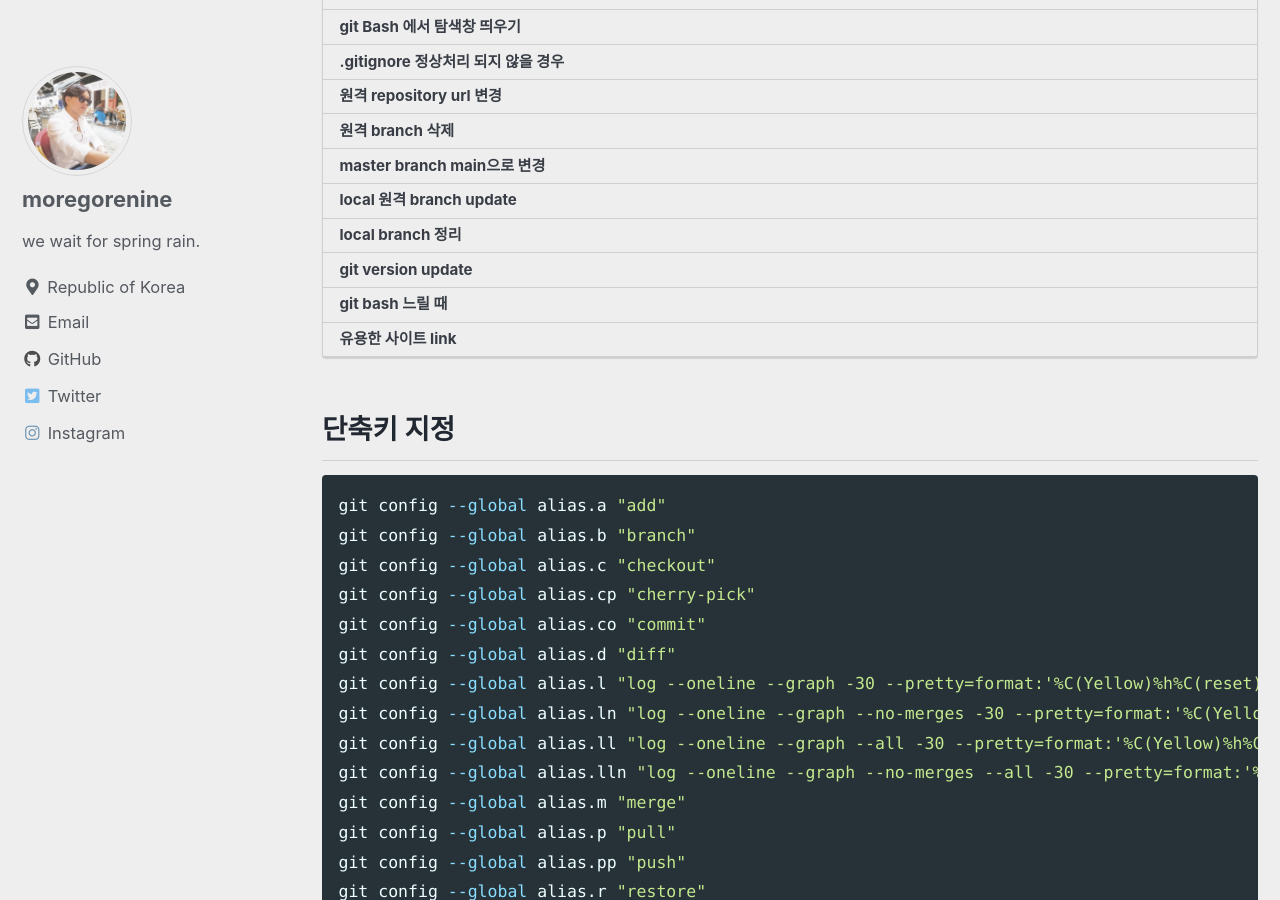
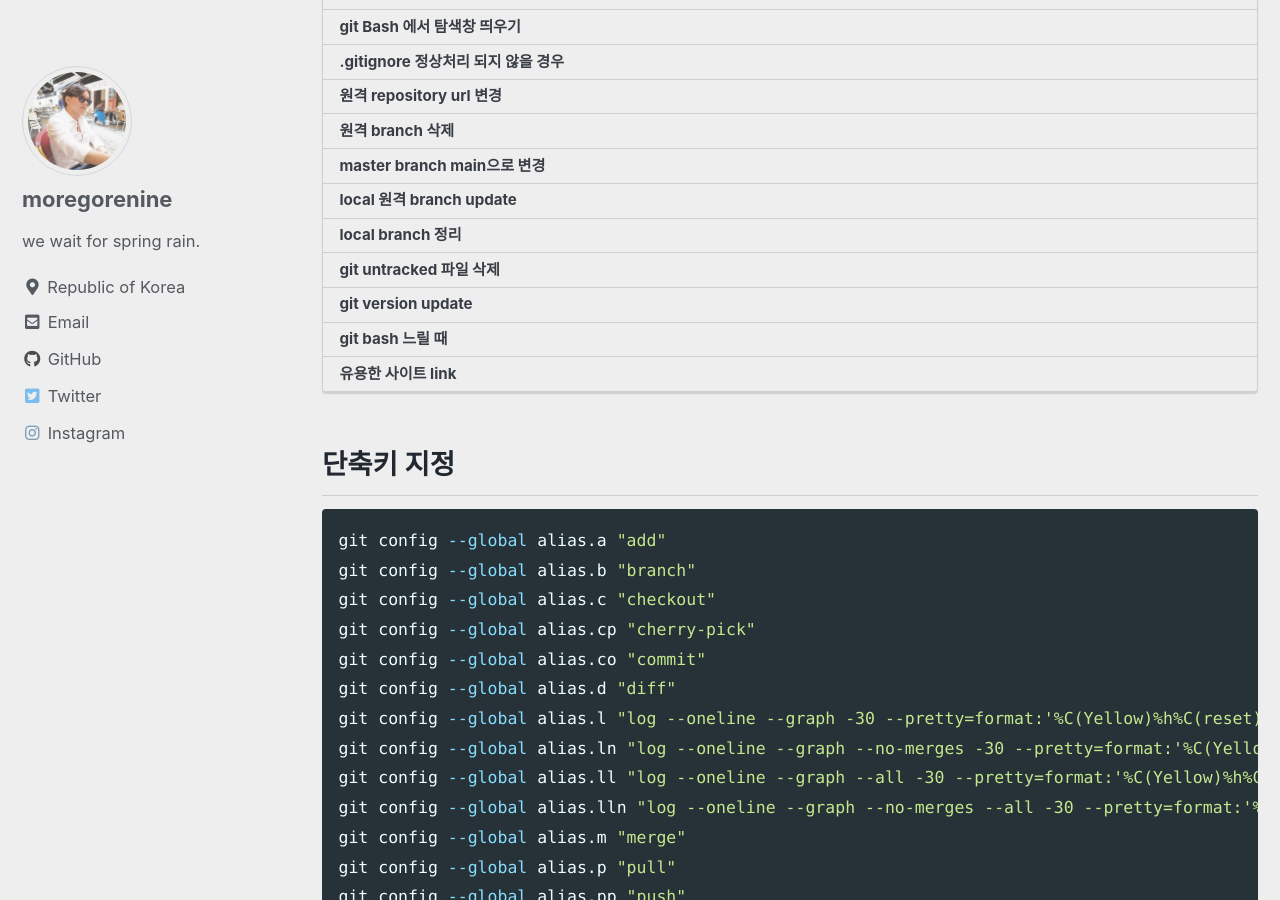
Before and after one commit to moregorenine/moregorenine.github.io, a Jekyll site: the page built from _posts/git/2021-7-1-git.md, in a window 1280 px wide and 900 px high, scrolled down 337 px. Built offline with Jekyll 4.4.1, drawn with Linux system fonts in a browser that asks for light colours; cached includes are drawn as plain includes; comment, search, counter and statistics services are not loaded; some of the changed text lies outside the part shown.

Commit message:
Update 2021-7-1-git.md

````diff
--- a/_posts/git/2021-7-1-git.md
+++ b/_posts/git/2021-7-1-git.md
@@ -112,6 +112,11 @@ git remote update origin --prune
 git remote prune origin
 ```
 
+## git untracked 파일 삭제
+```bash
+git clean -fd
+```
+
 ## git version update
 version 2.14.1 : 새로 까세요.
 version 2.14.2 ~ 2.16.1
````
